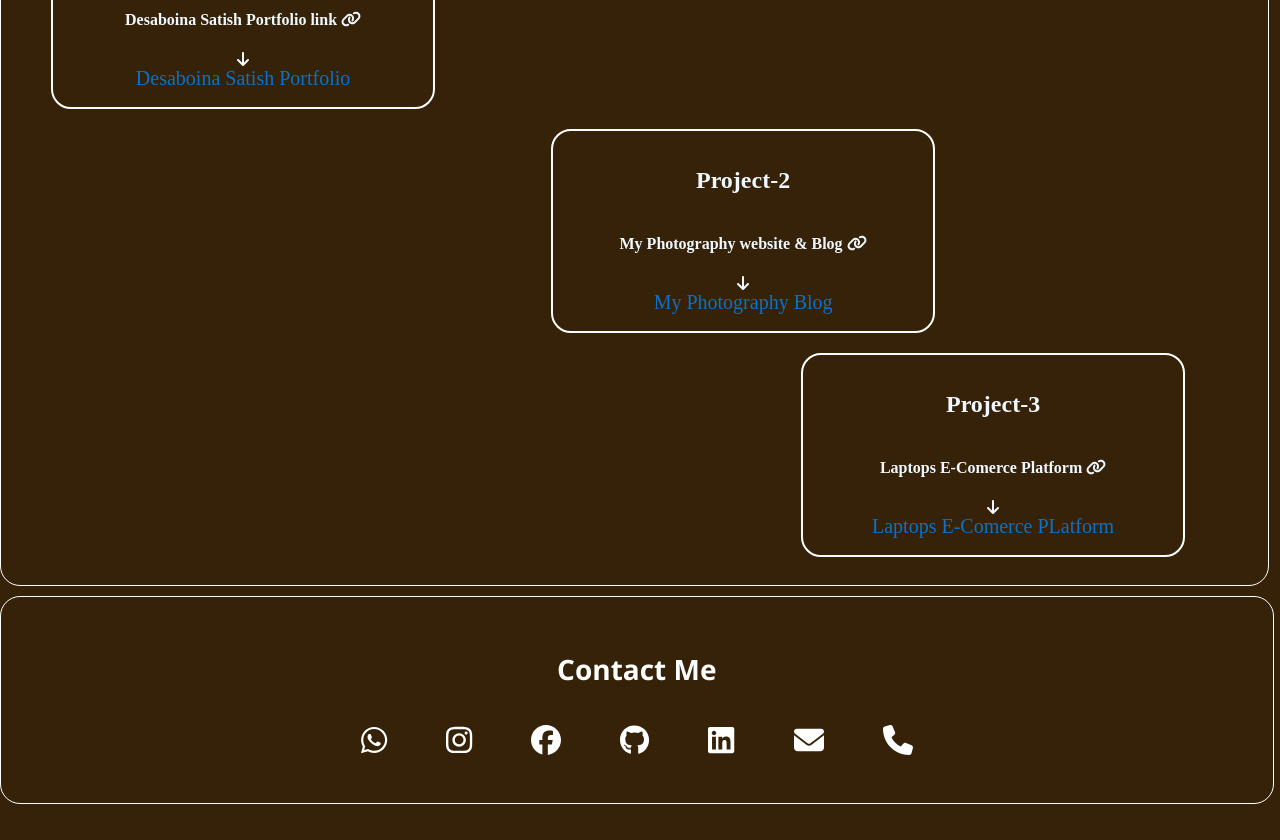
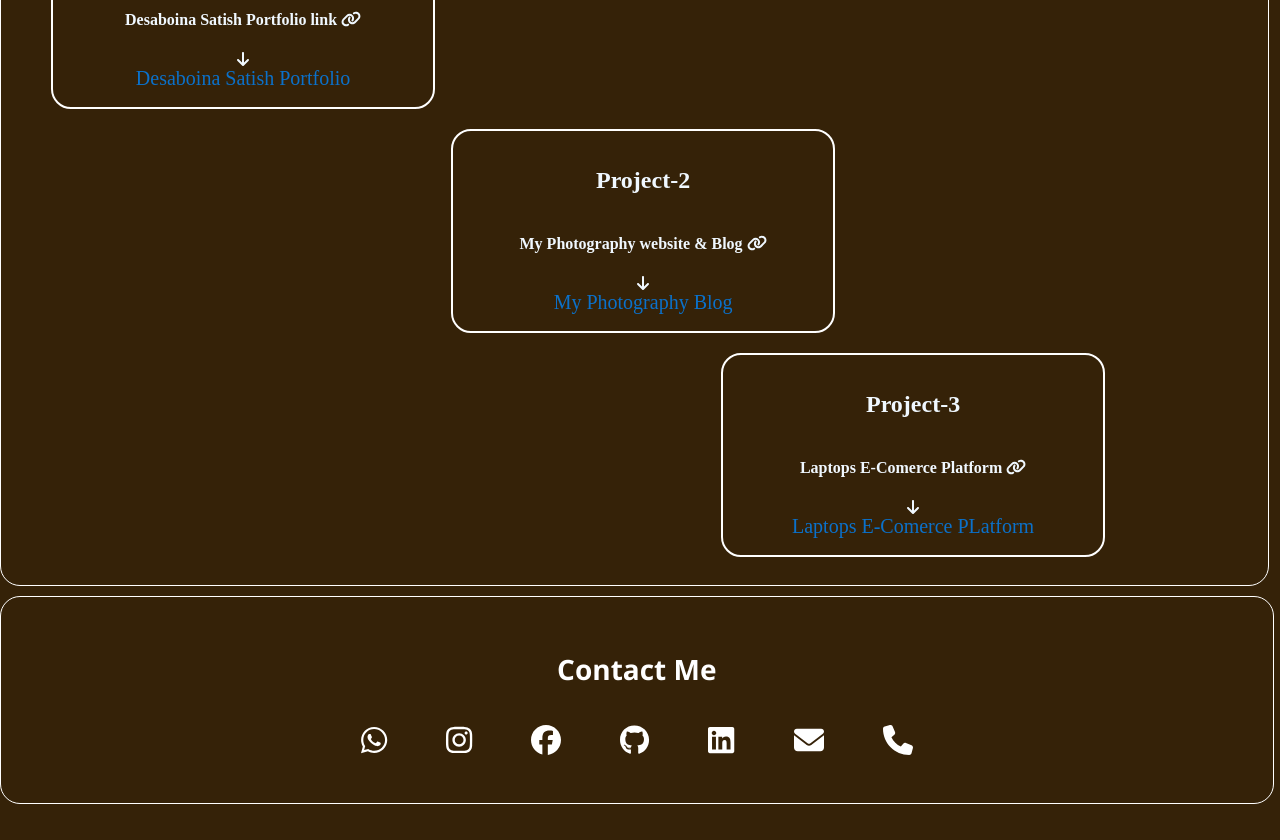
Before and after one commit to DSATHISH327/Satish_portfolio, a React (Vite) app: page / in a window 1280 px wide. Shown: the part 820-1660 px from the top of the page. Built offline with nearby package versions, Linux system fonts and the light colour scheme.

Commit message:
last commit at stage2

```diff
--- a/src/Projects.css
+++ b/src/Projects.css
@@ -33,7 +33,7 @@
     color: aliceblue;
     border-radius: 20px;
     border: 2px solid white;
-    margin: 20px 0px 10px 550px;
+    margin: 20px 0px 10px 450px;
     background-color: #352208;
 }
 .project3{
@@ -48,7 +48,7 @@
     color: aliceblue;
     border-radius: 20px;
     border: 2px solid white;
-    margin: 20px 0px 10px 800px;
+    margin: 20px 0px 10px 720px;
     background-color: #352208;
 }
 .project1:hover{
```
